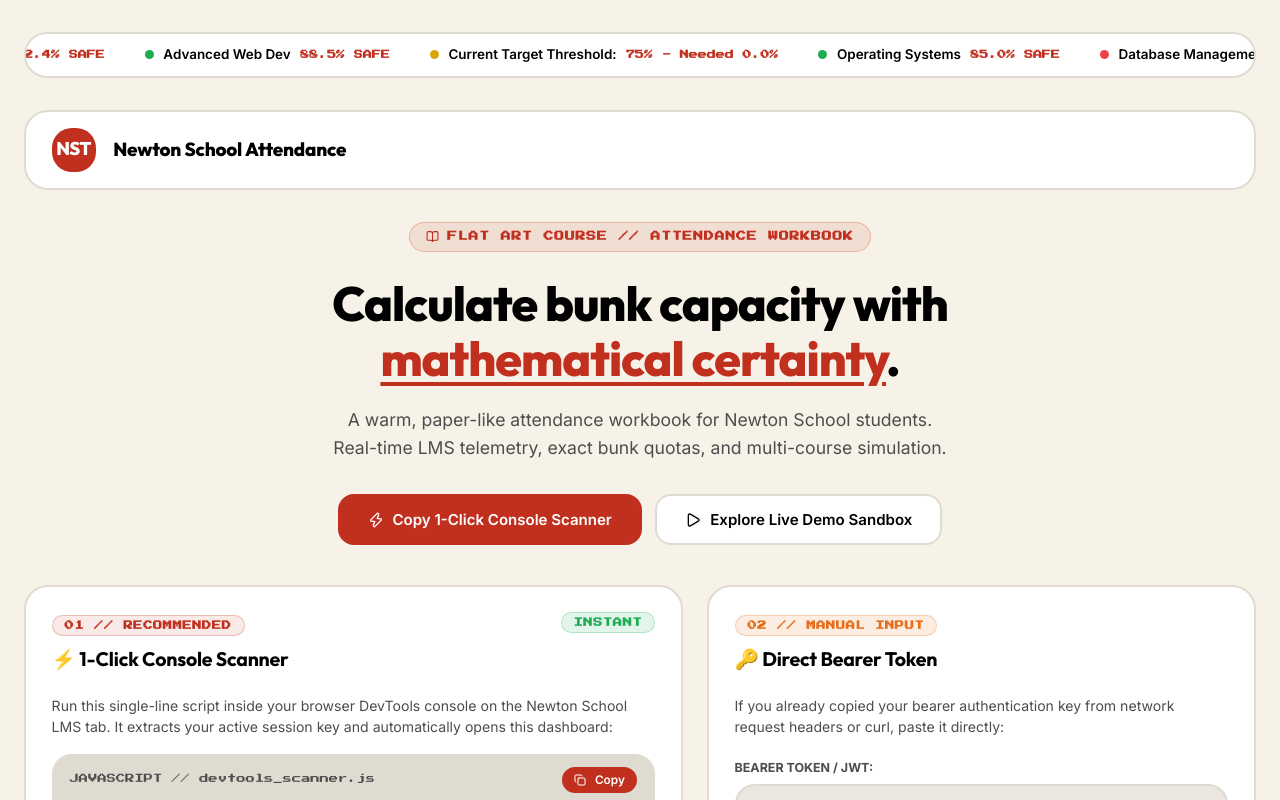
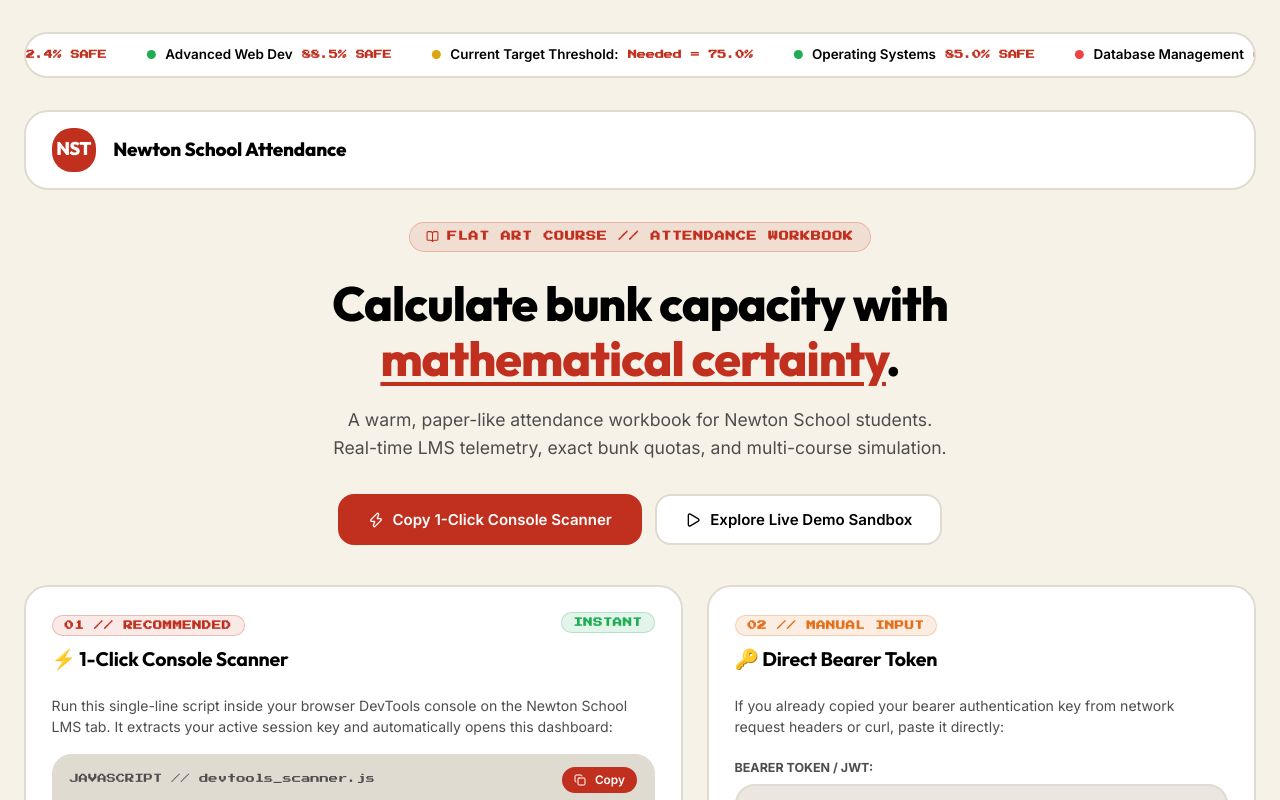
Before and after one commit to Ar1es-XD/nst-attendance, a React (Vite) app: page / in a window 1280 px wide. Shown: the top 800 px of the page. Built offline with nearby package versions, Linux system fonts and the light colour scheme.

Commit message:
fix : needed att % and class in big value board

```diff
--- a/src/App.jsx
+++ b/src/App.jsx
@@ -715,7 +715,7 @@
           <div className="ticker-item">
             <span className="status-dot yellow"></span>
             <span>Current Target Threshold:</span>
-            <span className="pixel-tag"> {targetThreshold}% - Needed {overallStats.percent.toFixed(1)}%</span>
+            <span className="pixel-tag">Needed = {(targetThreshold - overallStats.percent).toFixed(1)}% </span>
           </div>
           <div className="ticker-item">
             <span className="status-dot green"></span>
```
